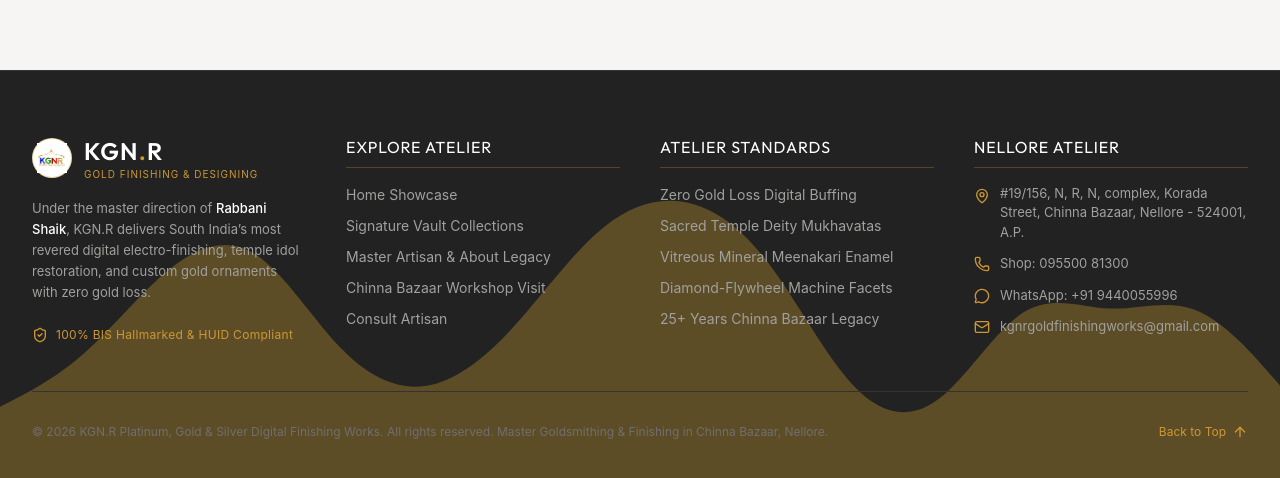
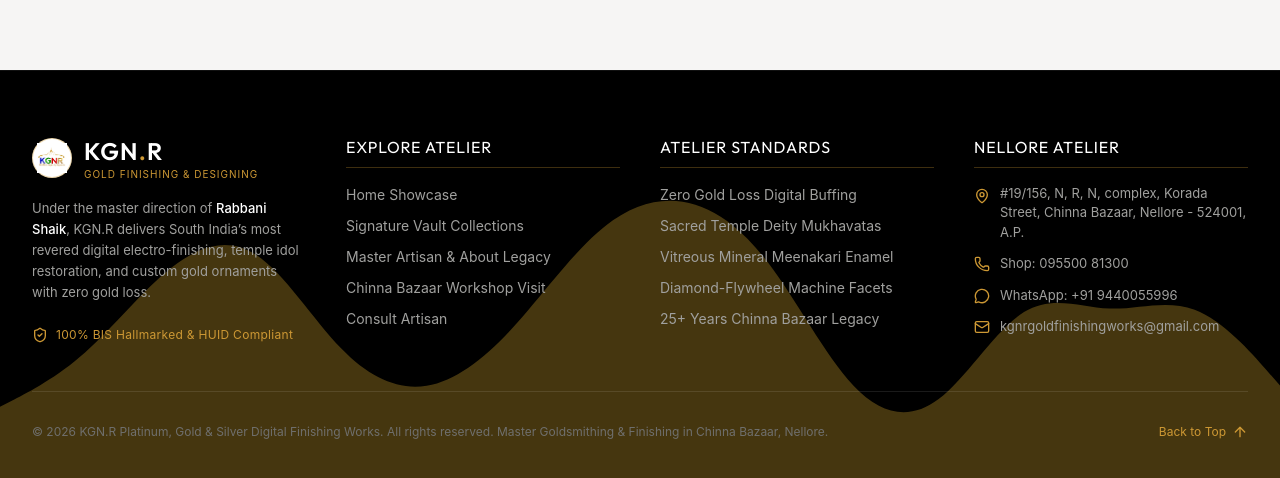
Before and after one commit to kapsosolutions/KGNR, a React (Vite) app: page / in a window 1280 px wide. Shown: the part 4348-4826 px from the top of the page. Built offline with nearby package versions, Linux system fonts and the light colour scheme.

Commit message:
Change footer background to pure black #000000

```diff
--- a/src/components/Footer.jsx
+++ b/src/components/Footer.jsx
@@ -8,7 +8,7 @@
   };
 
   return (
-    <footer className="relative bg-[#222222] text-[#f6f5f4] pt-16 pb-12 border-t border-[#333333] overflow-hidden">
+    <footer className="relative bg-black text-[#f6f5f4] pt-16 pb-12 border-t border-[#111111] overflow-hidden">
       {/* PC / Desktop Footer Background SVG */}
       <div
         className="hidden md:block absolute inset-0 w-full h-full pointer-events-none bg-bottom bg-cover bg-no-repeat opacity-30 z-0"
@@ -25,7 +25,7 @@
 
       <div className="relative z-10 max-w-7xl mx-auto px-4 sm:px-6 lg:px-8">
         {/* Main 4-Column Grid */}
-        <div className="grid grid-cols-1 md:grid-cols-2 lg:grid-cols-4 gap-10 pb-12 border-b border-[#333333]">
+        <div className="grid grid-cols-1 md:grid-cols-2 lg:grid-cols-4 gap-10 pb-12 border-b border-white/10">
           {/* Column 1: Brand Atelier & Credentials */}
           <div className="space-y-4">
             <div className="flex items-center gap-3">
```
